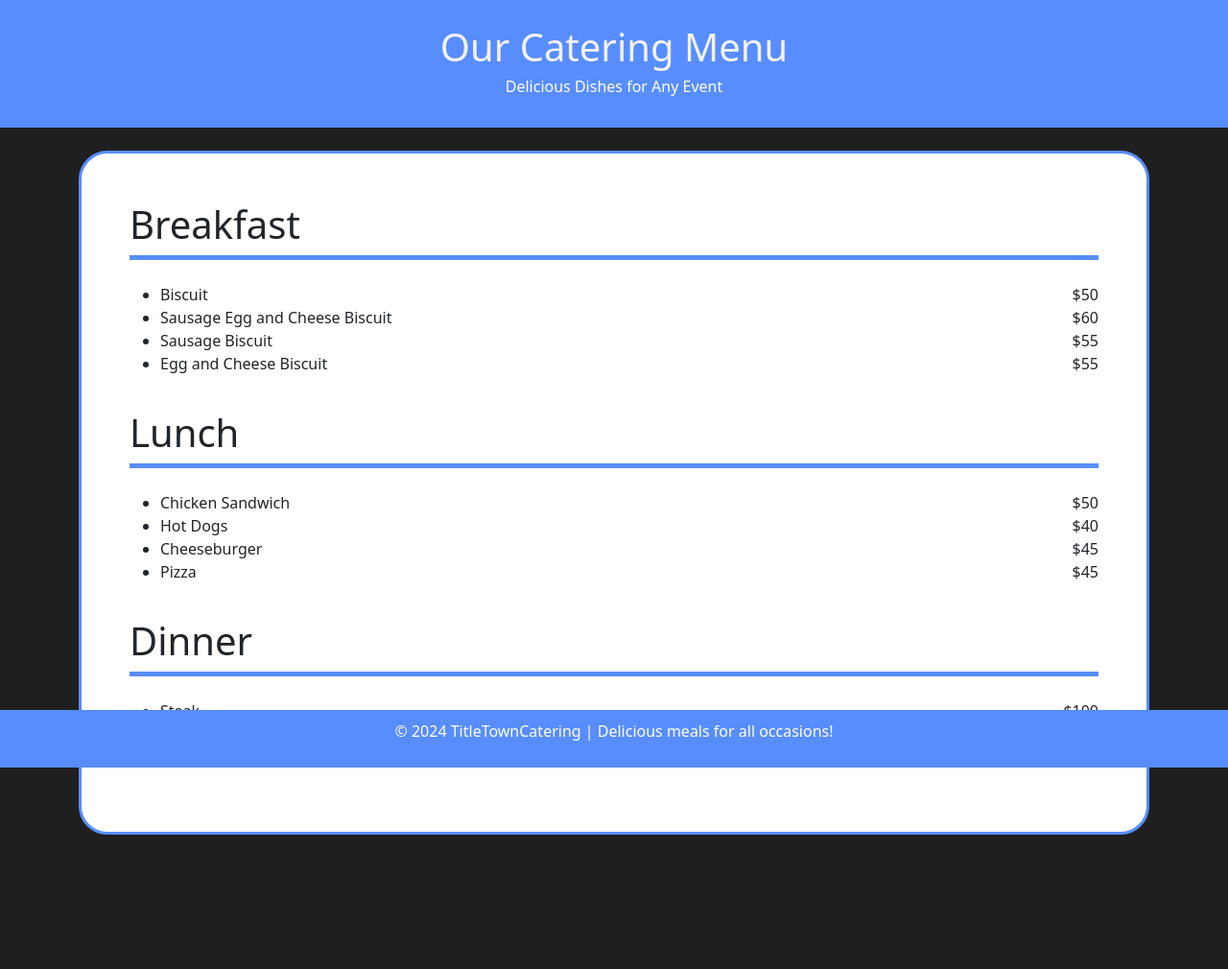
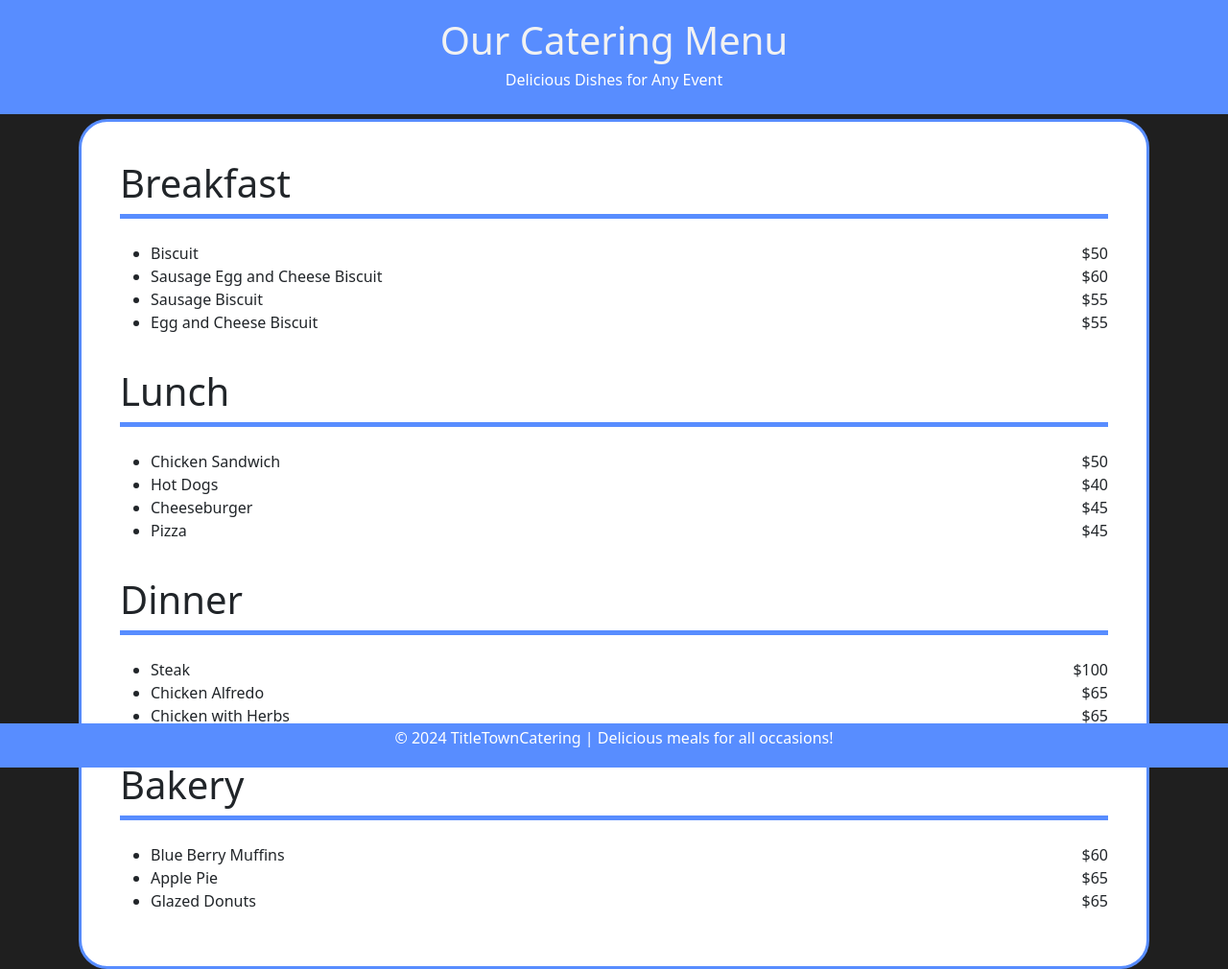
Before and after one commit to Jacallantine/TitleTownCatering, a plain HTML site: page CLIENT/HTML/menu.html in a window 1280 px wide. Shown: the whole page at 96% size. Before the commit the page ends 870 px from the top, so only its background shows below. Drawn offline with nearby package versions, Linux system fonts and the light colour scheme.

Commit message:
jacallantine 11/4

```diff
--- a/CLIENT/CSS/menu.css
+++ b/CLIENT/CSS/menu.css
@@ -1,10 +1,18 @@
 .body{
     background-color: #1f1f1f;
+    padding-top: 100px;
+    /* height: 110vh; */
+
 }
 .jumbotron{
+    position: fixed;
     text-align: center;
     background:  rgb(88, 141, 255);
-    padding: 25px;
+    padding: 18px;
+    top: 0;
+    left: 0;
+    width: 100vw;
+
 
 }
 .menu{
@@ -13,7 +21,7 @@
     border: solid rgb(88, 141, 255) 3px;
     border-radius: 30px;
     block-size: auto;
-    padding: 40px;
+    padding: 30px;
 }
 .header{
     text-align: left;
@@ -34,7 +42,7 @@ ul li span{
 
 footer {
     text-align: center;
-    padding: 10px;
+    padding: 3px;
     background-color: rgb(88, 141, 255);
     color: white;
     position: fixed;
--- a/CLIENT/HTML/menu.html
+++ b/CLIENT/HTML/menu.html
@@ -37,6 +37,14 @@
                 <br>
                 <div id="dinner"></div>
             </div>
+
+            <div class="header">
+                <div class="line">
+                    <h1 class="listTitle">Bakery</h1>
+                </div>
+                <br>
+                <div id="bakery"></div>
+            </div>
         </div>
     </div>
 
--- a/CLIENT/JS/menu.js
+++ b/CLIENT/JS/menu.js
@@ -5,6 +5,7 @@ function fillMenu(){
     Breakfast()
     Lunch()
     Dinner()
+    Bakery()
 }
 function Breakfast(){
     let html = `
@@ -44,3 +45,15 @@ function Dinner(){
     </ul>`
     document.getElementById("dinner").innerHTML = html;
 }
+
+function Bakery(){
+    let html = `<ul>
+    <li>Blue Berry Muffins
+    <span>$60</span></li>
+    <li>Apple Pie
+    <span>$65</span></li>
+    <li>Glazed Donuts
+    <span>$65</span></li>
+    </ul>`
+    document.getElementById("bakery").innerHTML = html;
+}
```
Also changed, not shown: CLIENT/HTML/adminLogin.html (+1 -1 lines).
